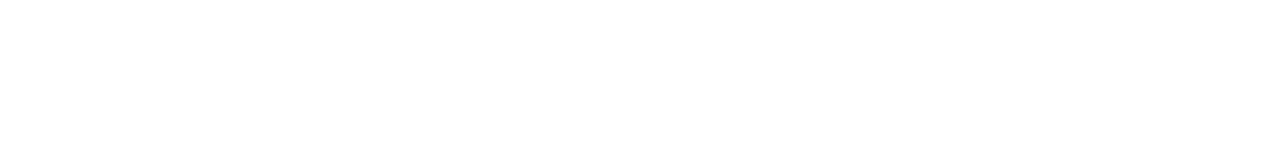
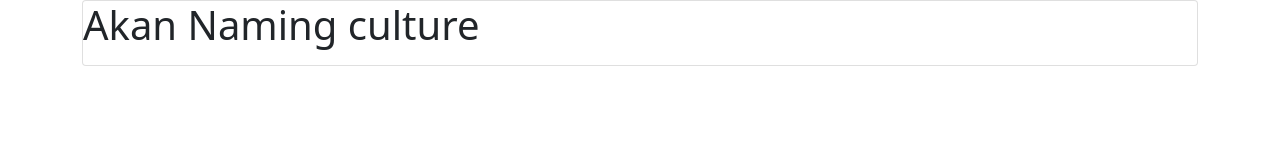
Before and after one commit to Maalim18/akan-names, a plain HTML site: page index.html in a window 1280 px wide. Drawn offline with Linux system fonts and the light colour scheme; files whose address does not match are found by name.

Commit message:
added first header

```diff
--- a/index.html
+++ b/index.html
@@ -8,6 +8,13 @@
     <title>Akan names</title>
 </head>
 <body>
+    <div class="container">
+        <div class="card">
+            <div class="card-title">
+                <h1>Akan Naming culture</h1>
+            </div>
+        </div>
+    </div>
     <script src="js/script.js"></script>
 </body>
 </html>
```
